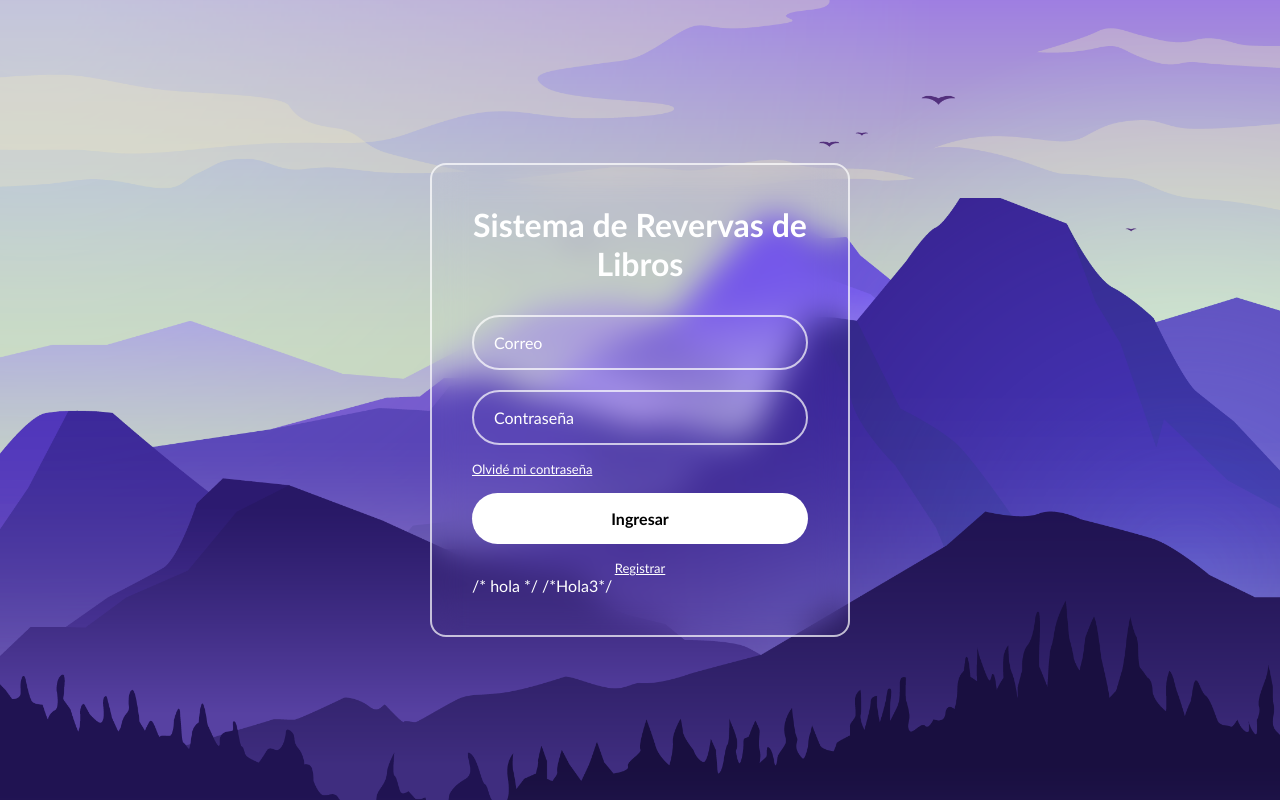
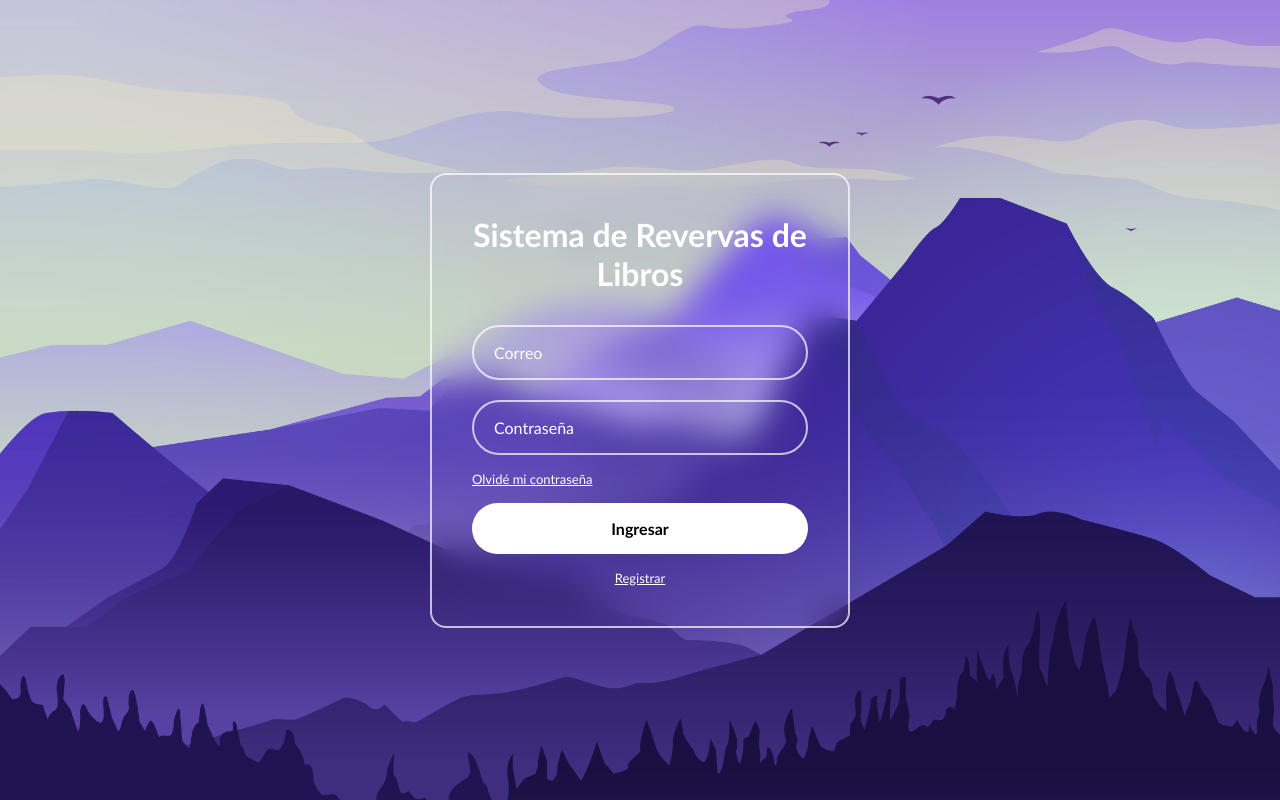
Before and after one commit to iriarteM/pw-grupo2, a Next.js app: page / in a window 1280 px wide. Built offline with nearby package versions, Linux system fonts and the light colour scheme.

Commit message:
quitarComentarios

```diff
--- a/src/pages/index.js
+++ b/src/pages/index.js
@@ -6,8 +6,6 @@ import { useRouter } from "next/router";
 import Admins from "/administradores.json";
 import Usuario from "/usuarios.json";
 
-/* Comentario */
-/* Comentario */
 const Login = () => {
     const [state, setState] = useState({ usuario: "", contraseña: "" });
     const router = useRouter();
@@ -103,11 +101,6 @@ const Login = () => {
                     <div className="login_register">
                         <Link href="/registro">Registrar</Link>
                     </div>
-
-
-                    /* hola */
-                    /*Hola3*/
-
                 </form>
             </div>
         </>
```
